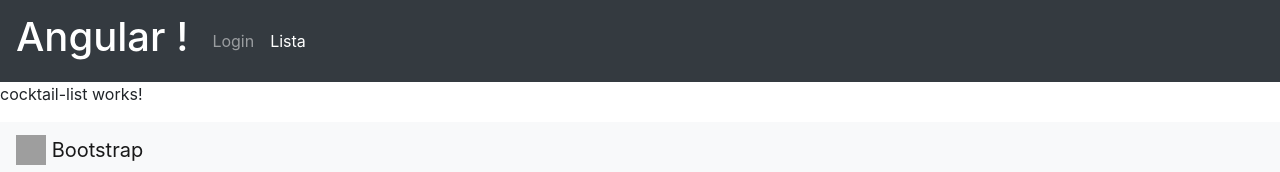
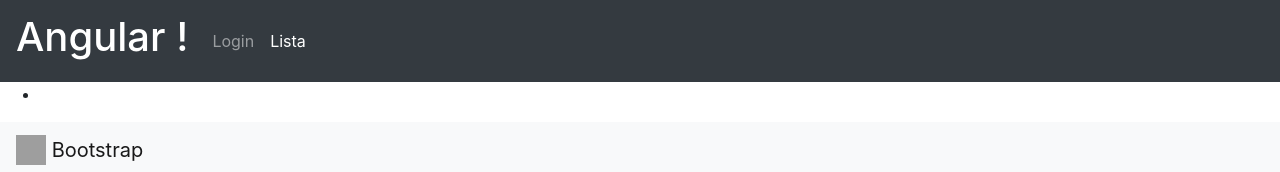
Before and after one commit to gino8080/angular_first, an Angular app: page /list in a window 1280 px wide. Shown: the top 172 px of the page. Built offline with nearby package versions, Linux system fonts and the light colour scheme; no server answers; grey boxes are pictures that could not be loaded.

Commit message:
Cocktail service funziona, da raffinare

```diff
--- a/src/app/cocktail-list/cocktail-list.component.html
+++ b/src/app/cocktail-list/cocktail-list.component.html
@@ -1,3 +1,3 @@
-<p>
-    cocktail-list works!
-</p>
+<ul id="list-cocktails">
+    <li class="single-cocktail"></li>
+</ul>
--- a/src/app/cocktail-list/cocktail-list.component.ts
+++ b/src/app/cocktail-list/cocktail-list.component.ts
@@ -1,4 +1,5 @@
 import { Component, OnInit } from '@angular/core';
+import { CocktailsService } from '../cocktails.service';
 
 @Component({
   selector: 'app-cocktail-list',
@@ -7,9 +8,10 @@ import { Component, OnInit } from '@angular/core';
 })
 export class CocktailListComponent implements OnInit {
 
-  constructor() { }
+  constructor(private myService: CocktailsService) { }
 
   ngOnInit() {
+    this.myService.getCocktails('bellini');
   }
 
 }
--- /dev/null
+++ b/src/app/cocktails.service.ts
@@ -0,0 +1,40 @@
+import { Injectable } from '@angular/core';
+import { HttpClient } from '@angular/common/http';
+
+@Injectable({
+  providedIn: 'root'
+})
+export class CocktailsService {
+
+  private url = 'https://www.thecocktaildb.com/api/json/v1/1/search.php';
+
+  constructor(private http: HttpClient) { }
+
+  getCocktails(searchTerm: string = '') {
+
+    console.log('getCocktails', searchTerm);
+
+    const params = { s: searchTerm };
+
+    const call = this.http.get(
+      this.url,
+      {
+        // params: datas //sono identiche le due righe
+        params
+      }
+    );
+
+    call.toPromise()
+      .then((response) => {
+        console.log('response', response);
+      })
+      .catch((error) => {
+        console.error('error', error);
+      })
+      .finally(() => {
+        console.log('finally!');
+      });
+
+  }
+
+}
```
Also changed, not shown: src/app/app.module.ts (+12 -2 lines).
